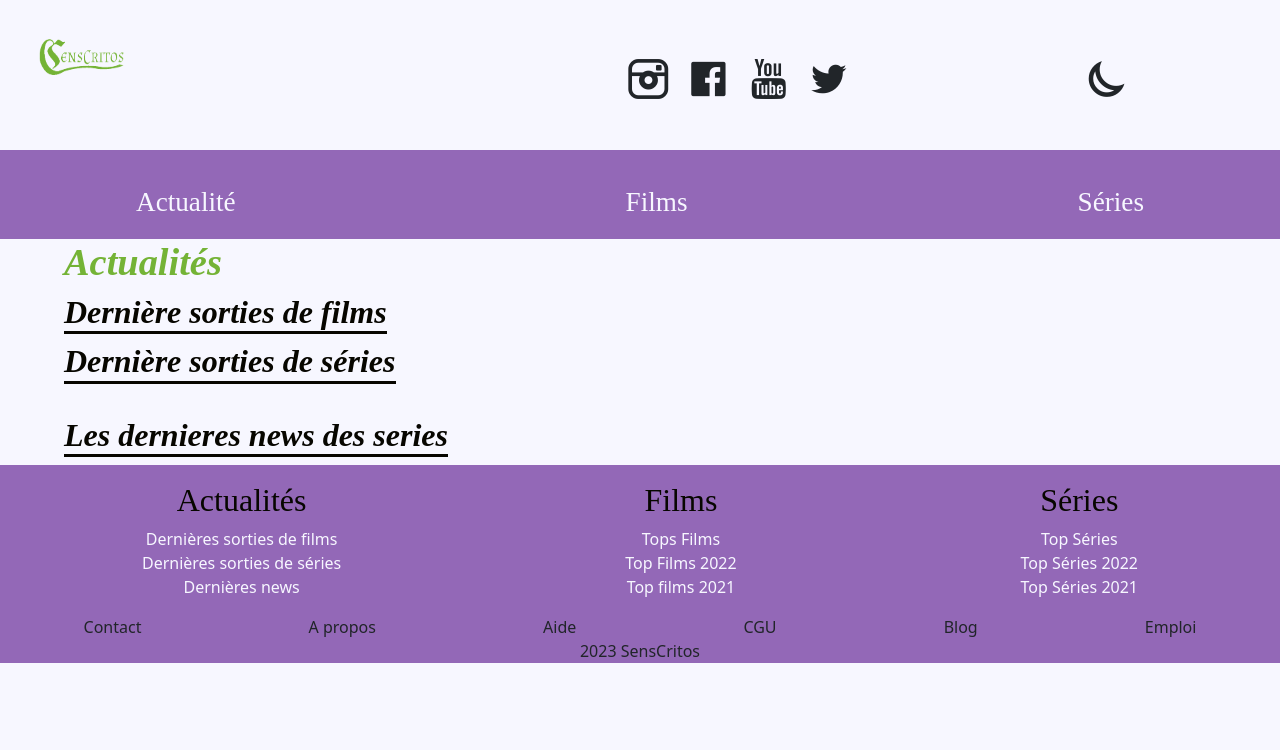
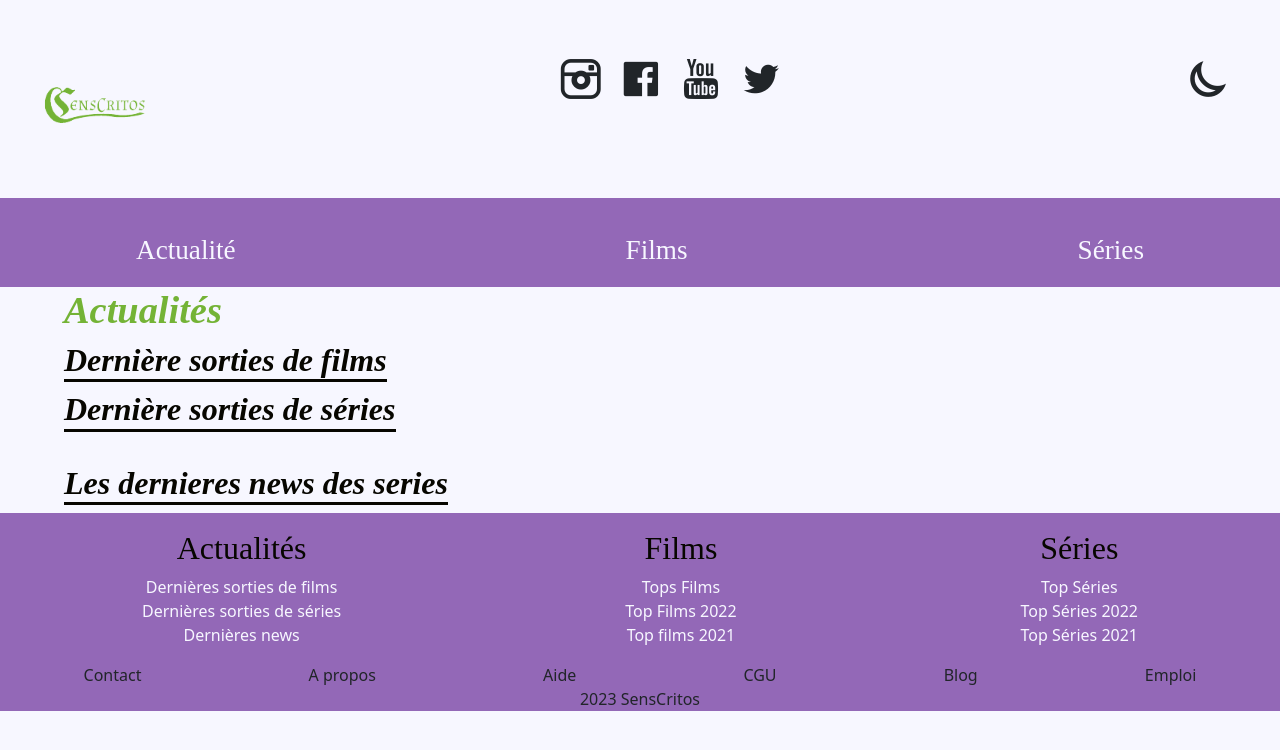
Before and after one commit to ssdfred/TP-Individuel, a website with bundled scripts: page index.html in a window 1280 px wide. Built offline with nearby package versions, Linux system fonts and the light colour scheme; no server answers.

Commit message:
correcttion header et mode sombre

```diff
--- a/index.html
+++ b/index.html
@@ -16,15 +16,17 @@
 <body class="">
   <header>
     <div class="container-fluid" id="hearderLogo">
-      <div class="row justify-content-between flex-nowrap">
-        <img class="col-lg-4 col-sm-2"  src="assets/images/logo_sens_critos.png" alt="SensCritos" id="Logo" />
-        <div class="sociaux col-sm-2 col-lg-4 offset-lg-4 mt-5">
+      <div class="d-flex flex-nowrap justify-content-between">
+        <div class="mt-5">
+          <img src="assets/images/logo_sens_critos.png" alt="SensCritos" id="Logo" />
+        </div>
+        <div class="sociaux mt-5">
         <i class="icon-instagram"></i>
         <i class="icon-facebook-official"></i>
         <i class="icon-youtube"></i>
         <i class="icon-twitter"></i>
         </div>
-        <div class="col-2 mt-5">
+        <div class="modes mt-5">
 
             <i class="icon-moon"></i>
 
--- a/js/ModeSombre.js
+++ b/js/ModeSombre.js
@@ -5,14 +5,14 @@ if(localStorage.getItem('theme')) {
   if(localStorage.getItem('theme') == 'sombre') {
     modeSombre();
   }
+  console.log(localStorage)
 }
 
 button.addEventListener('click', () => {
   if(document.body.classList.contains('dark')) {
      // Mode actuel : clair
     document.body.className = '';
-    span.textContent = 'Thème sombre';
-    localStorage.setItem('theme', 'clair');
+
   }
   else {
     // Mode sombre
@@ -23,7 +23,5 @@ button.addEventListener('click', () => {
 
 function modeSombre() {
   document.body.className = 'dark';
-  span.textContent = 'Thème clair';
-  localStorage.setItem('theme', 'sombre');
 
 }
--- a/scss/custom.scss
+++ b/scss/custom.scss
@@ -10,7 +10,9 @@ h4 {
   font-size: 1.4rem;
   color: $text;
 }
-
+.modes {
+  margin-right: 2rem;
+}
 i {
   @include lg {
   font-size: 2.5rem;
@@ -60,8 +62,8 @@ li > a:hover {
 }
 
 #Logo {
-  width: 100px !important;
-  height: 100px !important;
+  width: 3rem !important;
+  height: 3rem !important;
 }
 #Logo{
   @include lg {
@@ -109,6 +111,7 @@ footer {
     text-decoration: none;
   }
 }
+
 /*passage du mode clair au mode sombre*/
 .dark {
   background-color: $text;
```
Also changed, not shown: css/index.css, 1 other file.
